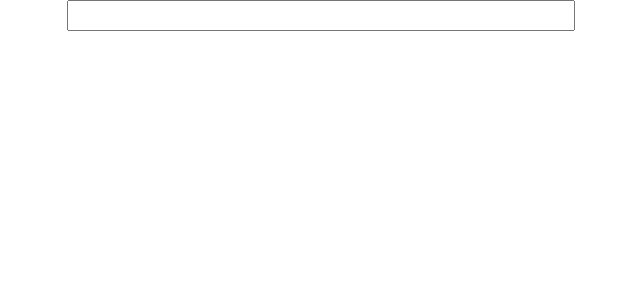
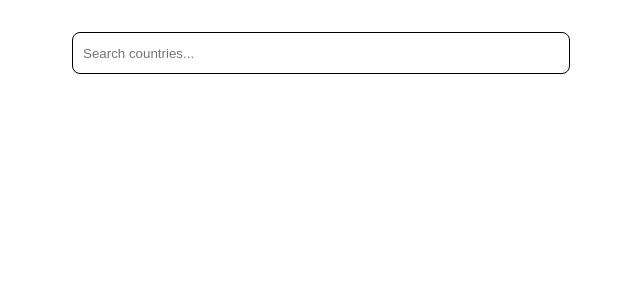
Before and after one commit to karan-007/deel-assignment, a React (Create React App) app: page / in a window 1280 px wide. Shown: the top 300 px of the page, without its empty margins (319-959 px from the left). Built offline with nearby package versions, Linux system fonts and the light colour scheme.

Commit message:
added basic CSS

```diff
--- a/src/Components/AutoComplete/AutoComplete.tsx
+++ b/src/Components/AutoComplete/AutoComplete.tsx
@@ -3,22 +3,45 @@ import useAutoComplete from "./Hooks/useAutoComplete";
 const URL = "https://restcountries.com/v3.1/name/";
 
 export default function AutoComplete() {
-  const { searchText, suggestions, onSearch, onSuggestionClick } =
-    useAutoComplete({ url: URL });
+  const {
+    searchText,
+    suggestions,
+    onSearch,
+    onSuggestionClick,
+    loading,
+    onClear,
+  } = useAutoComplete({ url: URL });
   return (
     <div id="container">
-      <input id="auto_complete_input" value={searchText} onChange={onSearch} />
-      {!!suggestions.length && (
+      <div id="input-wrapper">
+        <input
+          id="auto_complete_input"
+          value={searchText}
+          onChange={onSearch}
+          placeholder="Search countries..."
+        />
+        {!!searchText.length && (
+          <span id="clear-text" onClick={onClear}>
+            X
+          </span>
+        )}
+      </div>
+      {loading ? (
+        <span>Loading...</span>
+      ) : (
+        !!suggestions.length && (
           <div id="suggestions">
             {suggestions.map((suggestion: string) => {
               return (
                 <span
+                  id="suggestion"
                   onClick={() => onSuggestionClick(suggestion)}
                   dangerouslySetInnerHTML={{ __html: suggestion }}
                 />
               );
             })}
           </div>
+        )
       )}
     </div>
   );
--- a/src/Components/AutoComplete/Hooks/useAutoComplete.ts
+++ b/src/Components/AutoComplete/Hooks/useAutoComplete.ts
@@ -1,4 +1,4 @@
-import { useCallback, useState } from "react";
+import { useCallback, useEffect, useState } from "react";
 import { callApi } from "../../../Utils/callApi";
 import { debounce } from "../../../Utils/debounce";
 import { substringToBold } from "../../../Utils/substringToBold";
@@ -10,6 +10,7 @@ type Props = {
 const useAutoComplete = ({ url }: Props) => {
   const [searchText, setSearchText] = useState("");
   const [suggestions, setSuggestions] = useState<string[]>([]);
+  const [loading, setloading] = useState(false);
 
   const debounceApiCall = debounce((value: string) => {
     callApi(`${url}${value}`)
@@ -20,27 +21,45 @@ const useAutoComplete = ({ url }: Props) => {
           countriesName.push(substringToBold(country.name.official, value));
         });
         setSuggestions(countriesName);
+        setloading(false);
       })
       .catch(() => {
         setSuggestions([]);
+        setloading(false);
       });
   }, 500);
 
   const onSearch = useCallback((e: { target: { value: string } }) => {
     const value = e.target.value;
     setSearchText(value);
-    debounceApiCall(value);
+    if (value?.length > 1) {
+      setloading(true);
+      debounceApiCall(value);
+    }
   }, []);
 
   const onSuggestionClick = (country: string) => {
     setSearchText(country);
     setSuggestions([]);
   };
+
+  const onClear = () => {
+    setSearchText("");
+    setSuggestions([]);
+  };
+  useEffect(() => {
+    if (searchText?.length < 2 && suggestions?.length) {
+      setSuggestions([]);
+    }
+  }, [searchText, suggestions]);
+
   return {
     searchText,
     suggestions,
     onSearch,
     onSuggestionClick,
+    loading,
+    onClear,
   };
 };
 
--- a/src/index.css
+++ b/src/index.css
@@ -21,14 +21,45 @@ code {
 }
 
 #auto_complete_input {
-  width: 500px;
-  height: 25px;
+  border: none;
+  width: 100%;
+  height: 96%;
+}
+input:focus {
+  outline: none;
 }
 
 #suggestions {
-  width: 500px;
+  width: 30.75rem;
   display: flex;
   flex-direction: column;
-  gap: 5px;
   border: 1px solid black;
+  border-top: none;
+  text-align: left;
+  overflow: auto;
+  max-height: 30rem;
 }
+
+#suggestion {
+  padding: 0.15rem 0rem;
+  padding-left: 0.5rem;
+}
+#suggestion:hover {
+  background-color: lightgrey;
+}
+
+#input-wrapper {
+  border: 1px solid black;
+  display: flex;
+  align-items: center;
+  justify-content: space-between;
+  width: 30rem;
+  height: 2.5rem;
+  border-radius: 0.5rem;
+  margin-top: 2rem;
+  padding: 0rem 0.5rem;
+}
+
+#clear-text {
+  cursor: pointer;
+}
```
Lines whose indentation alone changed are shown as unchanged.
